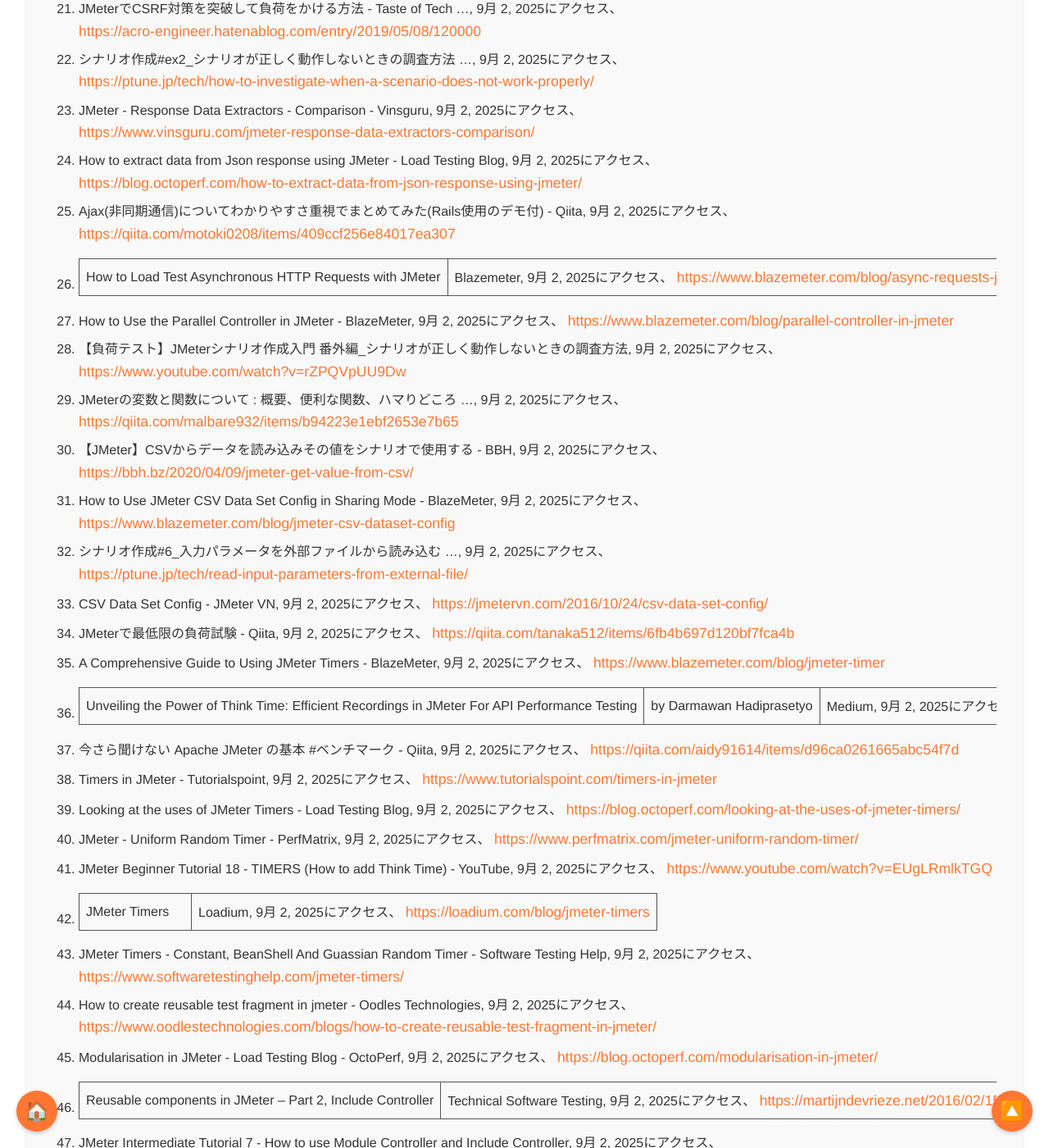
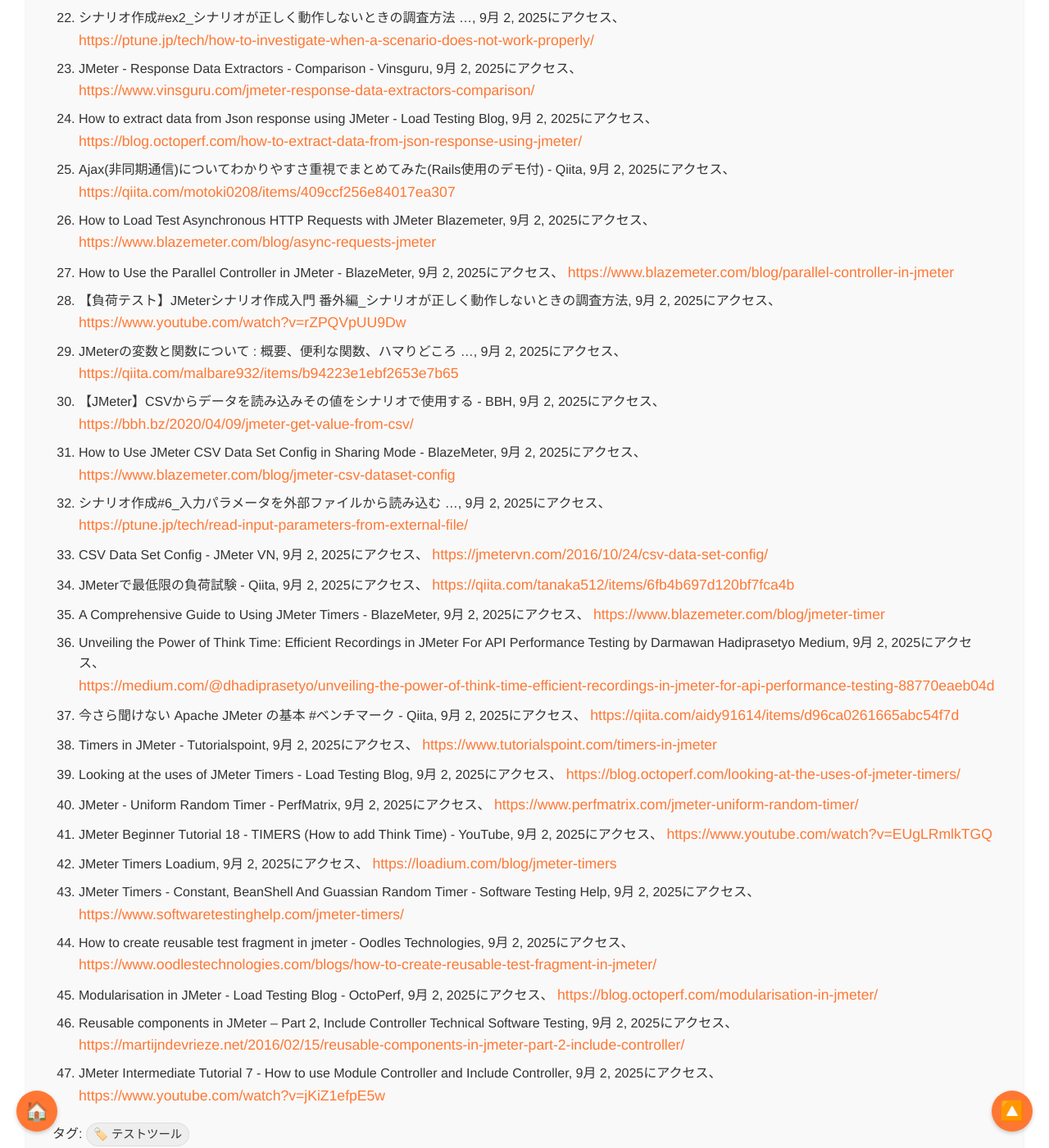
Before and after one commit to aegisfleet/share-deepresearch, a Jekyll site: the page built from _topics/jmeter-practical-guide/index.md, in a window 1280 px wide and 1400 px high, scrolled down 15957 px. Shown: the whole window at 82% size. Built offline with Jekyll 4.4.1, drawn with Linux system fonts in a browser that asks for light colours; some of the changed text lies outside the part shown.

Commit message:
Auto update files

```diff
--- a/_topics/jmeter-practical-guide/index.md
+++ b/_topics/jmeter-practical-guide/index.md
@@ -361,27 +361,27 @@ JMeterでは、Test FragmentとModule ControllerまたはInclude Controllerを
 3. Ajax（非同期通信） 使い方基本 \#JavaScript \- Qiita, 9月 2, 2025にアクセス、 [https://qiita.com/tatsukikane/items/cfec97bc655b67494d5a](https://qiita.com/tatsukikane/items/cfec97bc655b67494d5a)
 4. How to execute Ajax requests in JMeter? \- Stack Overflow, 9月 2, 2025にアクセス、 [https://stackoverflow.com/questions/41423360/how-to-execute-ajax-requests-in-jmeter](https://stackoverflow.com/questions/41423360/how-to-execute-ajax-requests-in-jmeter)
 5. How to make jmeter to wait until full page load \- Super User, 9月 2, 2025にアクセス、 [https://superuser.com/questions/1470677/how-to-make-jmeter-to-wait-until-full-page-load](https://superuser.com/questions/1470677/how-to-make-jmeter-to-wait-until-full-page-load)
-6. 【Jmeter】「使い方忘れた。。」となった時に見たい最低限の使い方 | Study Infra, 9月 2, 2025にアクセス、 [https://study-infra.com/jmeter-start/](https://study-infra.com/jmeter-start/)
+6. 【Jmeter】「使い方忘れた。。」となった時に見たい最低限の使い方 Study Infra, 9月 2, 2025にアクセス、 [https://study-infra.com/jmeter-start/](https://study-infra.com/jmeter-start/)
 7. JMeterを活用したパフォーマンステストの実践ガイド \#負荷試験 \- Qiita, 9月 2, 2025にアクセス、 [https://qiita.com/comware\_park/items/87c702bf197e99ac62ed](https://qiita.com/comware_park/items/87c702bf197e99ac62ed)
 8. Apache JMeterのインストールとシナリオ作成 \#apachejmeter \- Qiita, 9月 2, 2025にアクセス、 [https://qiita.com/xyz666/items/4d06dadbf76583626c63](https://qiita.com/xyz666/items/4d06dadbf76583626c63)
 9. Apache JMeterを使う② HTTPプロキシサーバを利用したリクエストの記録 \- note, 9月 2, 2025にアクセス、 [https://note.com/honest\_kudu5817/n/n1f4e58825858](https://note.com/honest_kudu5817/n/n1f4e58825858)
 10. JMeterで「javax.net.ssl.SSLException / fatal alert: protocol\_version」が出た場合の対処法, 9月 2, 2025にアクセス、 [https://ptune.jp/tech/sslexception/](https://ptune.jp/tech/sslexception/)
 11. SSL証明書エラー/警告の原因・理由と対処方法 \- SEの道標, 9月 2, 2025にアクセス、 [https://milestone-of-se.nesuke.com/troubleshoot/ssl-cert-error/](https://milestone-of-se.nesuke.com/troubleshoot/ssl-cert-error/)
 12. 【18の方法】「この接続ではプライバシーが保護されません」エラーを解決するには \- Kinsta, 9月 2, 2025にアクセス、 [https://kinsta.com/jp/blog/your-connection-is-not-private/](https://kinsta.com/jp/blog/your-connection-is-not-private/)
-13. JMeterのベストプラクティス (前編) | Test-Hack | Knowledge and Technology in 3 minutes, 9月 2, 2025にアクセス、 [https://test-hack.com/jmeter-best-practices/](https://test-hack.com/jmeter-best-practices/)
+13. JMeterのベストプラクティス (前編) Test-Hack Knowledge and Technology in 3 minutes, 9月 2, 2025にアクセス、 [https://test-hack.com/jmeter-best-practices/](https://test-hack.com/jmeter-best-practices/)
 14. コンポーネント リファレンス\_Apache JMeter, 9月 2, 2025にアクセス、 [https://jp.jmeter.net/usermanual/component\_reference.html](https://jp.jmeter.net/usermanual/component_reference.html)
 15. Re: JMeter doesn't wait until ajax-call is finished? \- Apache Mail Archives, 9月 2, 2025にアクセス、 [https://lists.apache.org/thread/rmzk061q4t82vo0j1zqg5jwnt98jnwvp](https://lists.apache.org/thread/rmzk061q4t82vo0j1zqg5jwnt98jnwvp)
 16. JMeterを使ってCookieの値を複数のスレッドグループで共有する \- SHIFT Group 技術ブログ, 9月 2, 2025にアクセス、 [https://note.shiftinc.jp/n/n463981533c4b](https://note.shiftinc.jp/n/n463981533c4b)
 17. そのテストにパワフルに使用できます。JMeter を使用しての XPages アプリケーションのテストについて \- HCL Notes and Domino Application Development Documentation Wiki, 9月 2, 2025にアクセス、 [https://ds-infolib.hcltechsw.com/ldd/ddwiki.nsf/page.xsp?documentId=F8EF4793FEFB7A6585257D3D0005049D\&action=openDocument](https://ds-infolib.hcltechsw.com/ldd/ddwiki.nsf/page.xsp?documentId=F8EF4793FEFB7A6585257D3D0005049D&action=openDocument)
 18. シナリオ作成\#4\_動的パラメータを取り込み、エラーを解消させる ..., 9月 2, 2025にアクセス、 [https://ptune.jp/tech/capture-dynamic-parameters-and-eliminate-errors/](https://ptune.jp/tech/capture-dynamic-parameters-and-eliminate-errors/)
-19. 明日楽するために使えるようになりたい。JMeterの基本的な使い方。 | そるでぶろぐ, 9月 2, 2025にアクセス、 [https://devlog.arksystems.co.jp/2019/01/23/6596/](https://devlog.arksystems.co.jp/2019/01/23/6596/)
+19. 明日楽するために使えるようになりたい。JMeterの基本的な使い方。 そるでぶろぐ, 9月 2, 2025にアクセス、 [https://devlog.arksystems.co.jp/2019/01/23/6596/](https://devlog.arksystems.co.jp/2019/01/23/6596/)
 20. Apache JMeter の基本的な使い方に関して（その２） \- 丸ノ内テックブログ, 9月 2, 2025にアクセス、 [https://marunouchi-tech.i-studio.co.jp/4554/](https://marunouchi-tech.i-studio.co.jp/4554/)
 21. JMeterでCSRF対策を突破して負荷をかける方法 \- Taste of Tech ..., 9月 2, 2025にアクセス、 [https://acro-engineer.hatenablog.com/entry/2019/05/08/120000](https://acro-engineer.hatenablog.com/entry/2019/05/08/120000)
 22. シナリオ作成\#ex2\_シナリオが正しく動作しないときの調査方法 ..., 9月 2, 2025にアクセス、 [https://ptune.jp/tech/how-to-investigate-when-a-scenario-does-not-work-properly/](https://ptune.jp/tech/how-to-investigate-when-a-scenario-does-not-work-properly/)
 23. JMeter \- Response Data Extractors \- Comparison \- Vinsguru, 9月 2, 2025にアクセス、 [https://www.vinsguru.com/jmeter-response-data-extractors-comparison/](https://www.vinsguru.com/jmeter-response-data-extractors-comparison/)
 24. How to extract data from Json response using JMeter \- Load Testing Blog, 9月 2, 2025にアクセス、 [https://blog.octoperf.com/how-to-extract-data-from-json-response-using-jmeter/](https://blog.octoperf.com/how-to-extract-data-from-json-response-using-jmeter/)
 25. Ajax(非同期通信)についてわかりやすさ重視でまとめてみた(Rails使用のデモ付) \- Qiita, 9月 2, 2025にアクセス、 [https://qiita.com/motoki0208/items/409ccf256e84017ea307](https://qiita.com/motoki0208/items/409ccf256e84017ea307)
-26. How to Load Test Asynchronous HTTP Requests with JMeter | Blazemeter, 9月 2, 2025にアクセス、 [https://www.blazemeter.com/blog/async-requests-jmeter](https://www.blazemeter.com/blog/async-requests-jmeter)
+26. How to Load Test Asynchronous HTTP Requests with JMeter Blazemeter, 9月 2, 2025にアクセス、 [https://www.blazemeter.com/blog/async-requests-jmeter](https://www.blazemeter.com/blog/async-requests-jmeter)
 27. How to Use the Parallel Controller in JMeter \- BlazeMeter, 9月 2, 2025にアクセス、 [https://www.blazemeter.com/blog/parallel-controller-in-jmeter](https://www.blazemeter.com/blog/parallel-controller-in-jmeter)
 28. 【負荷テスト】JMeterシナリオ作成入門 番外編\_シナリオが正しく動作しないときの調査方法, 9月 2, 2025にアクセス、 [https://www.youtube.com/watch?v=rZPQVpUU9Dw](https://www.youtube.com/watch?v=rZPQVpUU9Dw)
 29. JMeterの変数と関数について : 概要、便利な関数、ハマりどころ ..., 9月 2, 2025にアクセス、 [https://qiita.com/malbare932/items/b94223e1ebf2653e7b65](https://qiita.com/malbare932/items/b94223e1ebf2653e7b65)
@@ -391,15 +391,15 @@ JMeterでは、Test FragmentとModule ControllerまたはInclude Controllerを
 33. CSV Data Set Config \- JMeter VN, 9月 2, 2025にアクセス、 [https://jmetervn.com/2016/10/24/csv-data-set-config/](https://jmetervn.com/2016/10/24/csv-data-set-config/)
 34. JMeterで最低限の負荷試験 \- Qiita, 9月 2, 2025にアクセス、 [https://qiita.com/tanaka512/items/6fb4b697d120bf7fca4b](https://qiita.com/tanaka512/items/6fb4b697d120bf7fca4b)
 35. A Comprehensive Guide to Using JMeter Timers \- BlazeMeter, 9月 2, 2025にアクセス、 [https://www.blazemeter.com/blog/jmeter-timer](https://www.blazemeter.com/blog/jmeter-timer)
-36. Unveiling the Power of Think Time: Efficient Recordings in JMeter For API Performance Testing | by Darmawan Hadiprasetyo | Medium, 9月 2, 2025にアクセス、 [https://medium.com/@dhadiprasetyo/unveiling-the-power-of-think-time-efficient-recordings-in-jmeter-for-api-performance-testing-88770eaeb04d](https://medium.com/@dhadiprasetyo/unveiling-the-power-of-think-time-efficient-recordings-in-jmeter-for-api-performance-testing-88770eaeb04d)
+36. Unveiling the Power of Think Time: Efficient Recordings in JMeter For API Performance Testing by Darmawan Hadiprasetyo Medium, 9月 2, 2025にアクセス、 [https://medium.com/@dhadiprasetyo/unveiling-the-power-of-think-time-efficient-recordings-in-jmeter-for-api-performance-testing-88770eaeb04d](https://medium.com/@dhadiprasetyo/unveiling-the-power-of-think-time-efficient-recordings-in-jmeter-for-api-performance-testing-88770eaeb04d)
 37. 今さら聞けない Apache JMeter の基本 \#ベンチマーク \- Qiita, 9月 2, 2025にアクセス、 [https://qiita.com/aidy91614/items/d96ca0261665abc54f7d](https://qiita.com/aidy91614/items/d96ca0261665abc54f7d)
 38. Timers in JMeter \- Tutorialspoint, 9月 2, 2025にアクセス、 [https://www.tutorialspoint.com/timers-in-jmeter](https://www.tutorialspoint.com/timers-in-jmeter)
 39. Looking at the uses of JMeter Timers \- Load Testing Blog, 9月 2, 2025にアクセス、 [https://blog.octoperf.com/looking-at-the-uses-of-jmeter-timers/](https://blog.octoperf.com/looking-at-the-uses-of-jmeter-timers/)
 40. JMeter \- Uniform Random Timer \- PerfMatrix, 9月 2, 2025にアクセス、 [https://www.perfmatrix.com/jmeter-uniform-random-timer/](https://www.perfmatrix.com/jmeter-uniform-random-timer/)
 41. JMeter Beginner Tutorial 18 \- TIMERS (How to add Think Time) \- YouTube, 9月 2, 2025にアクセス、 [https://www.youtube.com/watch?v=EUgLRmlkTGQ](https://www.youtube.com/watch?v=EUgLRmlkTGQ)
-42. JMeter Timers | Loadium, 9月 2, 2025にアクセス、 [https://loadium.com/blog/jmeter-timers](https://loadium.com/blog/jmeter-timers)
+42. JMeter Timers Loadium, 9月 2, 2025にアクセス、 [https://loadium.com/blog/jmeter-timers](https://loadium.com/blog/jmeter-timers)
 43. JMeter Timers \- Constant, BeanShell And Guassian Random Timer \- Software Testing Help, 9月 2, 2025にアクセス、 [https://www.softwaretestinghelp.com/jmeter-timers/](https://www.softwaretestinghelp.com/jmeter-timers/)
 44. How to create reusable test fragment in jmeter \- Oodles Technologies, 9月 2, 2025にアクセス、 [https://www.oodlestechnologies.com/blogs/how-to-create-reusable-test-fragment-in-jmeter/](https://www.oodlestechnologies.com/blogs/how-to-create-reusable-test-fragment-in-jmeter/)
 45. Modularisation in JMeter \- Load Testing Blog \- OctoPerf, 9月 2, 2025にアクセス、 [https://blog.octoperf.com/modularisation-in-jmeter/](https://blog.octoperf.com/modularisation-in-jmeter/)
-46. Reusable components in JMeter – Part 2, Include Controller | Technical Software Testing, 9月 2, 2025にアクセス、 [https://martijndevrieze.net/2016/02/15/reusable-components-in-jmeter-part-2-include-controller/](https://martijndevrieze.net/2016/02/15/reusable-components-in-jmeter-part-2-include-controller/)
+46. Reusable components in JMeter – Part 2, Include Controller Technical Software Testing, 9月 2, 2025にアクセス、 [https://martijndevrieze.net/2016/02/15/reusable-components-in-jmeter-part-2-include-controller/](https://martijndevrieze.net/2016/02/15/reusable-components-in-jmeter-part-2-include-controller/)
 47. JMeter Intermediate Tutorial 7 \- How to use Module Controller and Include Controller, 9月 2, 2025にアクセス、 [https://www.youtube.com/watch?v=jKiZ1efpE5w](https://www.youtube.com/watch?v=jKiZ1efpE5w)
--- a/_topics/jmeter-practical-guide/infographic.html
+++ b/_topics/jmeter-practical-guide/infographic.html
@@ -1,6 +1,9 @@
 <!DOCTYPE html>
 <html lang="ja">
 <head>
+    <script async src="https://pagead2.googlesyndication.com/pagead/js/adsbygoogle.js?client=ca-pub-3122674942116250" crossorigin="anonymous"></script>
+    <link rel="icon" type="image/png" sizes="32x32" href="/share-deepresearch/assets/favicon/favicon-32x32.png">
+    <link rel="icon" type="image/png" sizes="16x16" href="/share-deepresearch/assets/favicon/favicon-16x16.png">
     <meta charset="UTF-8">
     <meta name="viewport" content="width=device-width, initial-scale=1.0">
     <title>JMeter: ブラウザ操作ログから堅牢なテストシナリオを作成</title>
```
